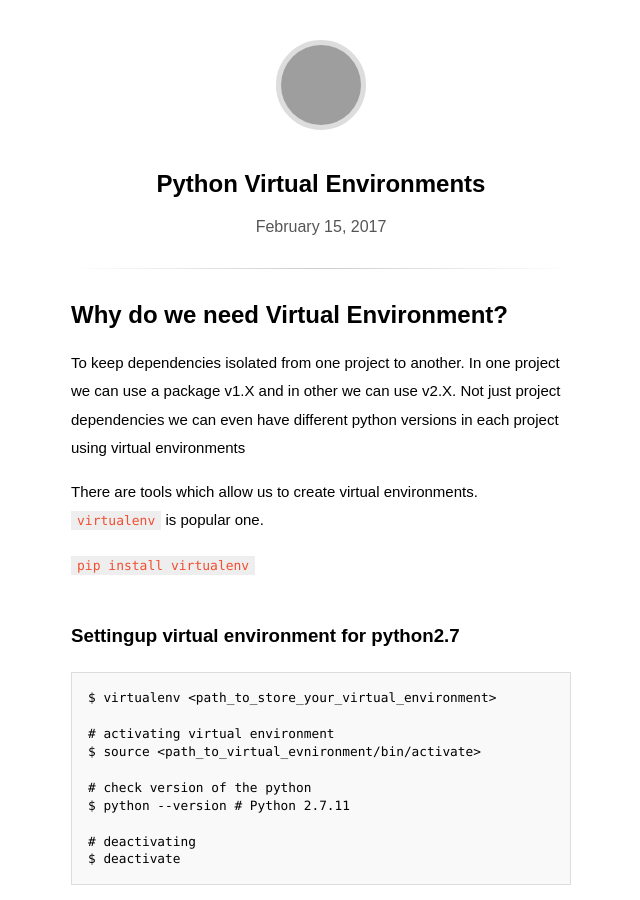
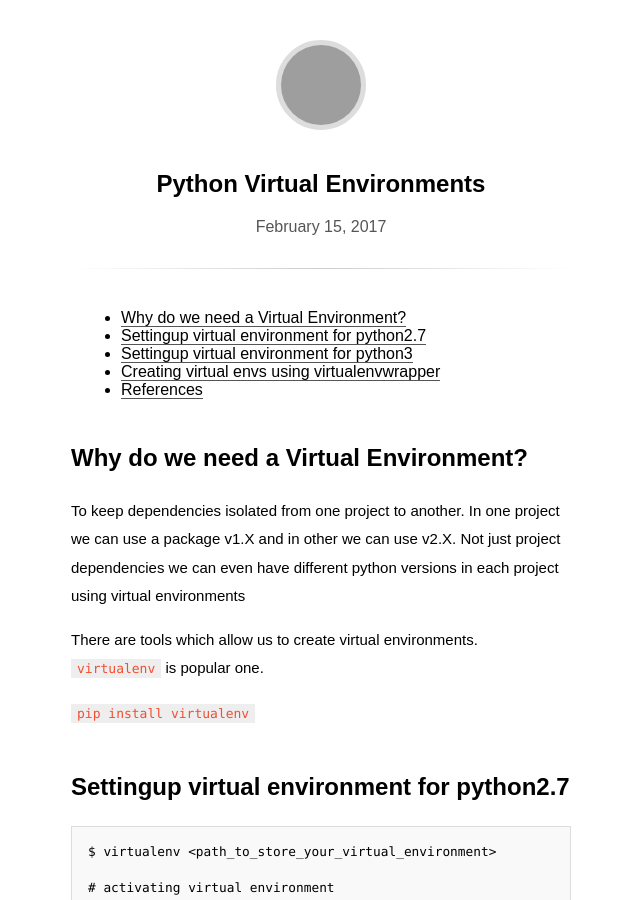
Before and after one commit to goutham2027/pythonforhumans, a Jekyll site: the page built from _posts/2017-02-15-python-virtual-environments.md, in a window 1280 px wide and 900 px high, cut to the strip 0-900 px from the top of the window. Shown: the whole strip, without its empty margins (319-959 px from the left). Built offline with Jekyll 4.4.1, drawn with Linux system fonts in a browser that asks for light colours; some web fonts are replaced; grey boxes are pictures that could not be loaded.

````diff
--- a/_posts/2017-02-15-python-virtual-environments.md
+++ b/_posts/2017-02-15-python-virtual-environments.md
@@ -2,8 +2,10 @@
 title: Python Virtual Environments
 tags: tools
 ---
+* TOC
+{:toc}
 
-# Why do we need Virtual Environment?
+## Why do we need a Virtual Environment?
 To keep dependencies isolated from one project to another. In one project we
 can use a package v1.X and in other we can use v2.X. Not just project
 dependencies we can even have different python versions in each project
@@ -14,7 +16,7 @@
 
 `pip install virtualenv`
 
-### Settingup virtual environment for python2.7
+## Settingup virtual environment for python2.7
 
 ```
 $ virtualenv <path_to_store_your_virtual_environment>
@@ -29,7 +31,7 @@
 $ deactivate
 ```
 
-### Settingup virtual environment for python3
+## Settingup virtual environment for python3
 ```
 $ virtualenv -p python3 <path_to_store_your_virtual_environment>
 
@@ -51,7 +53,7 @@
 
 `source /usr/local/bin/virtualenvwrapper.sh`
 
-### Creating virtual envs using virtualenvwrapper
+## Creating virtual envs using virtualenvwrapper
 ```
 # this creates virtual env in ~/.virtualenvs
 directory and activates it by default
````
Also changed, not shown: _posts/2017-10-13-python-for-rubyists.md (+4 -3 lines).
